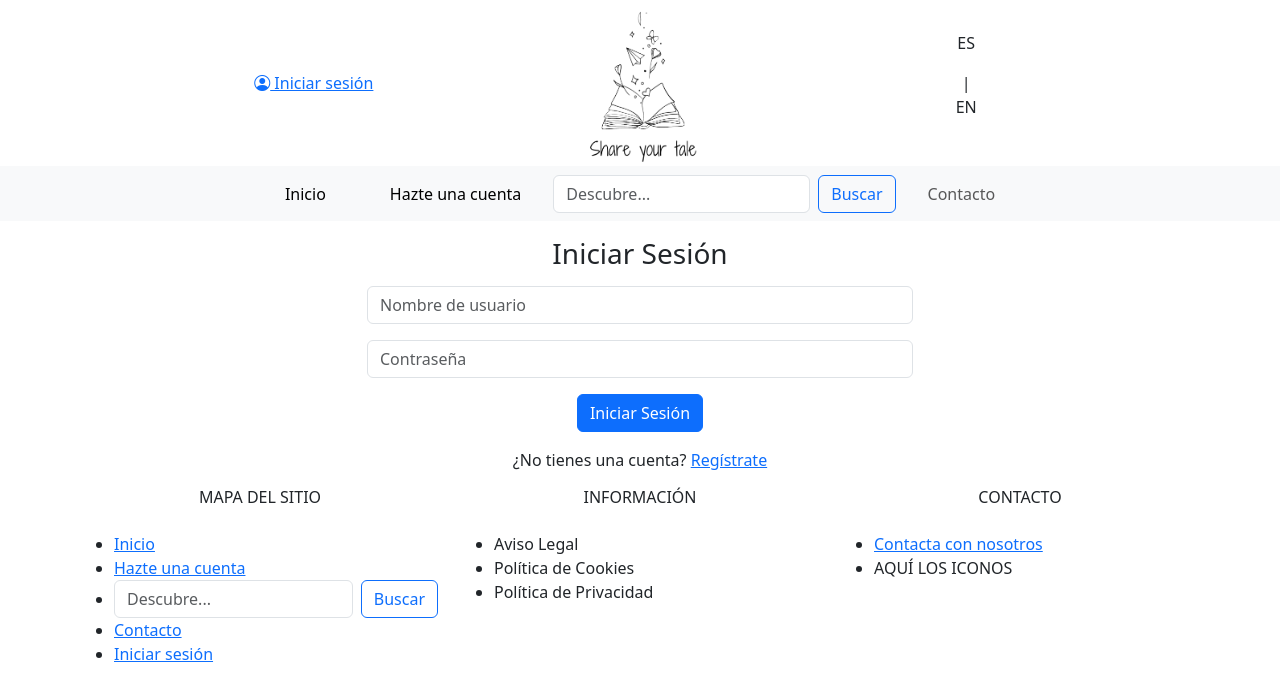
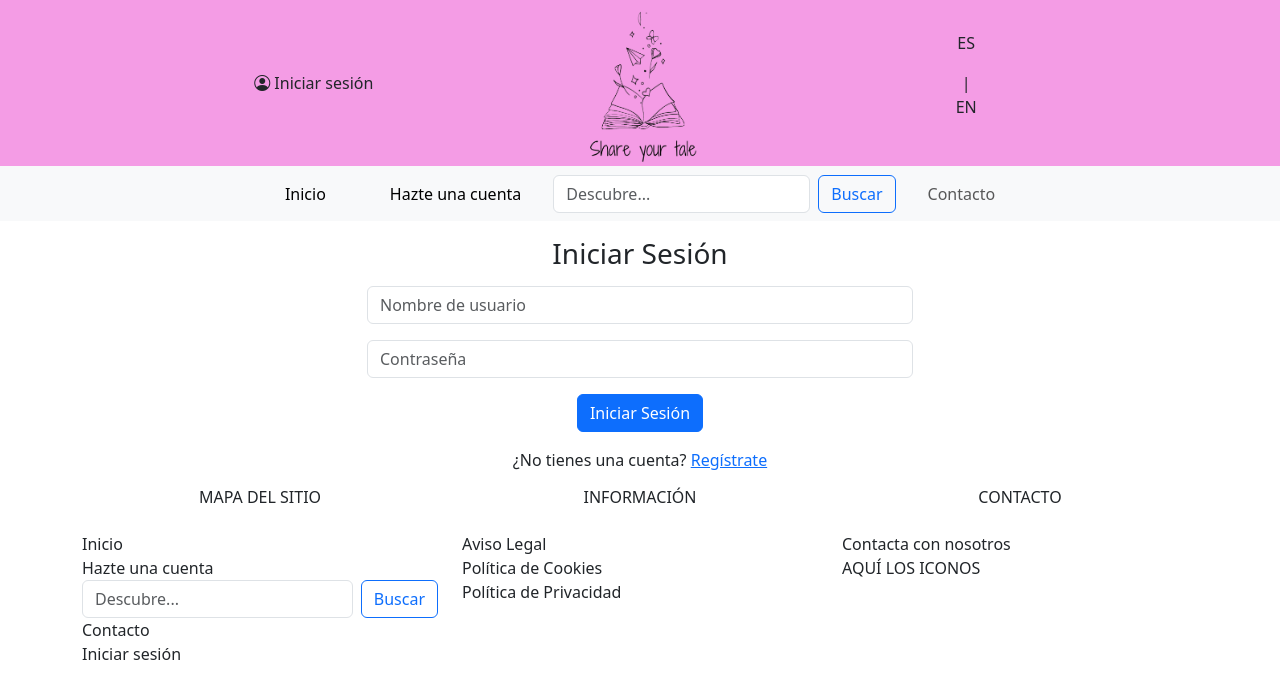
Before and after one commit to ClaudiaAtkinsonBedia/TrabajoFindeGradoClaudia, a React (Create React App) app in the folder frontend/src/: page /login in a window 1280 px wide. Shown: the top 698 px of the page. Built offline with nearby package versions, Linux system fonts and the light colour scheme; the HTML template or start-up script is replaced by a standard one.

Commit message:
Añadido sticky-top y mejorado el footer

```diff
--- a/frontend/src/Footer.jsx
+++ b/frontend/src/Footer.jsx
@@ -44,9 +44,9 @@ function Footer() {
                 <div className="col-lg-4">
                     {/* Columna 1: Mapa del sitio */}
                     <h6 className="text-center">MAPA DEL SITIO</h6>
-                    <ul className="pt-3">
-                        <li><Link to="/">Inicio</Link></li>
-                        <li><Link to="/register">Hazte una cuenta</Link></li>
+                    <ul className="pt-3 list-unstyled">
+                        <li><Link to="/" className='no-underline'>Inicio</Link></li>
+                        <li><Link to="/register" className='no-underline'>Hazte una cuenta</Link></li>
                         <li>
                             <form className="d-flex" onSubmit={handleSubmit}>
                                 <input
@@ -60,14 +60,14 @@ function Footer() {
                                 <button className="btn btn-outline-primary" type="submit">Buscar</button>
                             </form>
                         </li>
-                        <li><Link to="/contacto">Contacto</Link></li>
-                        <li><Link to="/login">Iniciar sesión</Link></li>
+                        <li><Link to="/contacto" className='no-underline'>Contacto</Link></li>
+                        <li><Link to="/login" className='no-underline'>Iniciar sesión</Link></li>
                     </ul>
                 </div>
                 {/* Columna 2: Información */}
                 <div className="col-lg-4">
                     <h6 className="text-center">INFORMACIÓN</h6>
-                    <ul className="pt-3">
+                    <ul className="pt-3 list-unstyled">
                         <li>Aviso Legal</li>
                         <li>Política de Cookies</li>
                         <li>Política de Privacidad</li>
@@ -76,8 +76,8 @@ function Footer() {
                 {/* Columna 3: Contacto */}
                 <div className="col-lg-4">
                     <h6 className="text-center">CONTACTO</h6>
-                    <ul className="pt-3">
-                        <li><Link to="/contacto">Contacta con nosotros</Link></li>
+                    <ul className="pt-3 list-unstyled">
+                        <li><Link to="/contacto" className='no-underline'>Contacta con nosotros</Link></li>
                         <li>AQUÍ LOS ICONOS</li> {/* Placeholder para los iconos de redes sociales */}
                     </ul>
                 </div>
--- a/frontend/src/Header.jsx
+++ b/frontend/src/Header.jsx
@@ -59,7 +59,7 @@ function Header() {
   };
 
   return (
-    <header>
+    <header className="header sticky-top">
       <div className="container">
         <div className="row justify-content-between align-items-center">
           <div className="col d-none d-lg-block text-center">
@@ -71,7 +71,7 @@ function Header() {
               </>
             ) : (
               // Muestra enlace para iniciar sesión si no está autenticado
-              <Link to="/login"><i className="bi bi-person-circle"></i> Iniciar sesión</Link>
+              <Link to="/login" className='no-underline'><i className="bi bi-person-circle"></i> Iniciar sesión</Link>
             )}
           </div>
           <div className="col-lg-auto text-center">
--- a/frontend/src/index.css
+++ b/frontend/src/index.css
@@ -11,3 +11,13 @@ code {
   font-family: source-code-pro, Menlo, Monaco, Consolas, 'Courier New',
     monospace;
 }
+
+header
+{
+  background-color: #F49CE5;
+}
+
+.no-underline {
+  text-decoration: none;
+  color: inherit;
+}
```
